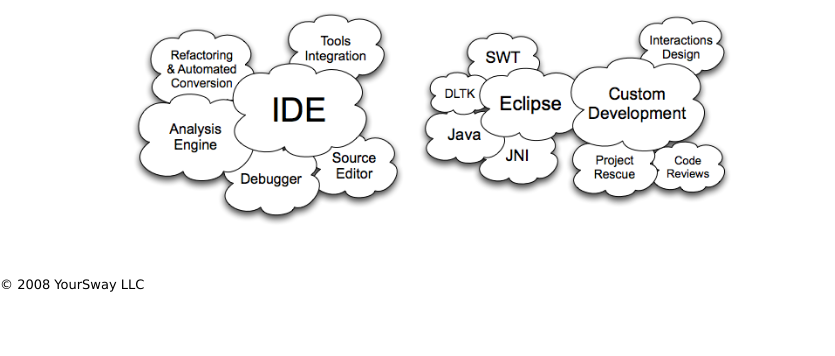
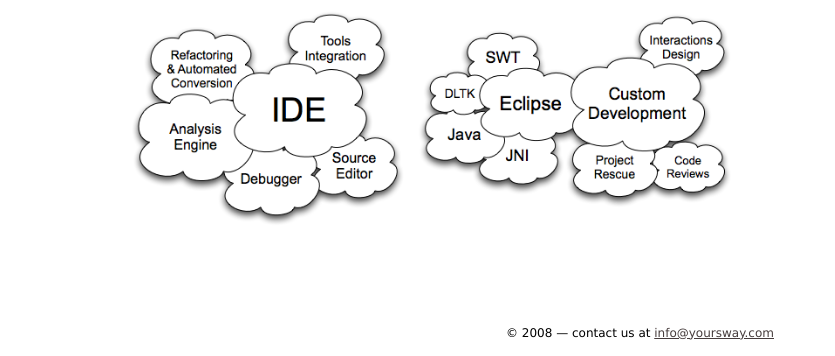
Before and after one commit to andreyvit/yoursway-site, a Django app: template templates/site/aboutus.html in a window 1280 px wide. Shown: the part 828-1184 px from the top of the page, without its empty margins (0-835 px from the left). Before the commit the page ends 1120 px from the top, so only its background shows below. Run offline with Django 3.2, Linux system fonts and the light colour scheme; the template is opened without the code that fills it, so the values that code supplies are empty; parts of the project's set-up code (start-up, migrations or seed data) failed here and were passed over.

Commit message:
Footer restyling.

```diff
--- a/media/style.css
+++ b/media/style.css
@@ -46,7 +46,9 @@
 }
 
 #footer {
-
+	clear: both;
+	padding-top: 4em;
+	padding-bottom: 1em;
 }
 
 /* main menu horizontal positioning -------------------------------- */
@@ -211,6 +213,14 @@
 
 }
 
+/* footer appearance -------------------------------- */
+
+#footer {
+	font-size: 9pt;
+	text-align: center;
+}
+
+
 /* everything else -------------------------------- */
 
 .floattrailer {
@@ -231,11 +241,6 @@
 }
 .hlinelike {
 	text-align: center;
-}
-#footer {
-	height: 2em;
-	font-size: 13px;
-
 }
 div {
     overflow: visible;
--- a/templates/base.html
+++ b/templates/base.html
@@ -34,7 +34,7 @@
       {% block contents %}{% endblock %}
     </div>
 		<div id="footer">
-			 &copy; 2008 YourSway LLC
+			 &copy; 2008 — contact us at <a href="mailto:info@yoursway.com">info@yoursway.com</a>
 		</div>
 	</body>
 </html>
```
